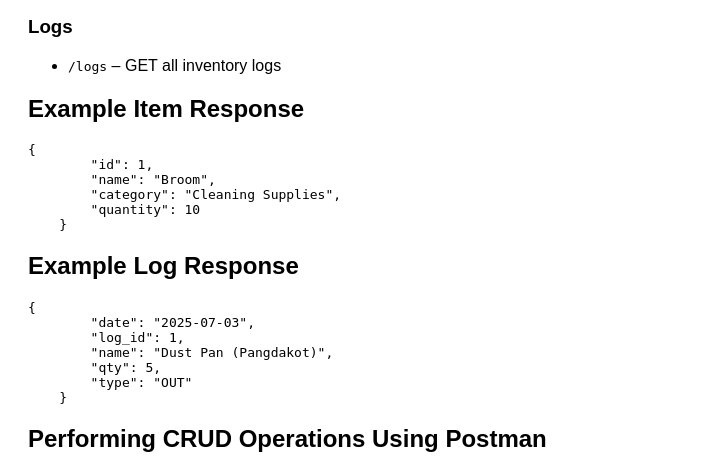
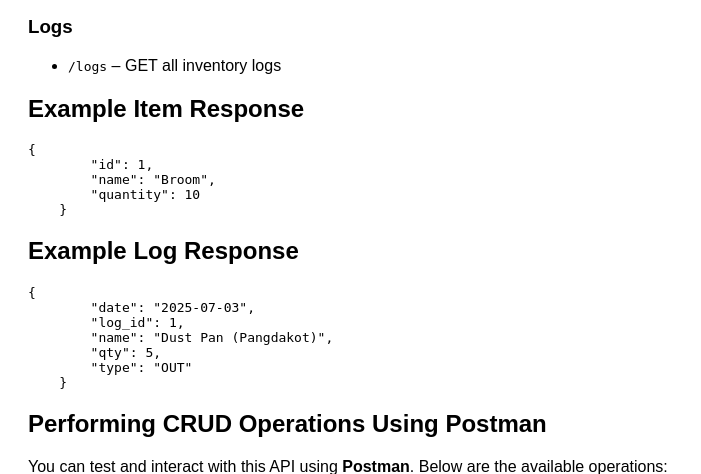
Before and after one commit to Tolentino-MaRose/highpyve-cwts-inventory, a Flask app: template templates/home.html in a window 1280 px wide. Shown: the part 393-867 px from the top of the page, without its empty margins (0-701 px from the left). Run offline with Flask 3, Linux system fonts and the light colour scheme; the template is opened without the code that fills it, so the values that code supplies are empty.

Commit message:
Update html file (#20)

```diff
--- a/templates/home.html
+++ b/templates/home.html
@@ -29,7 +29,6 @@
     <pre>{
         "id": 1,
         "name": "Broom",
-        "category": "Cleaning Supplies",
         "quantity": 10
     }</pre>
 
```
